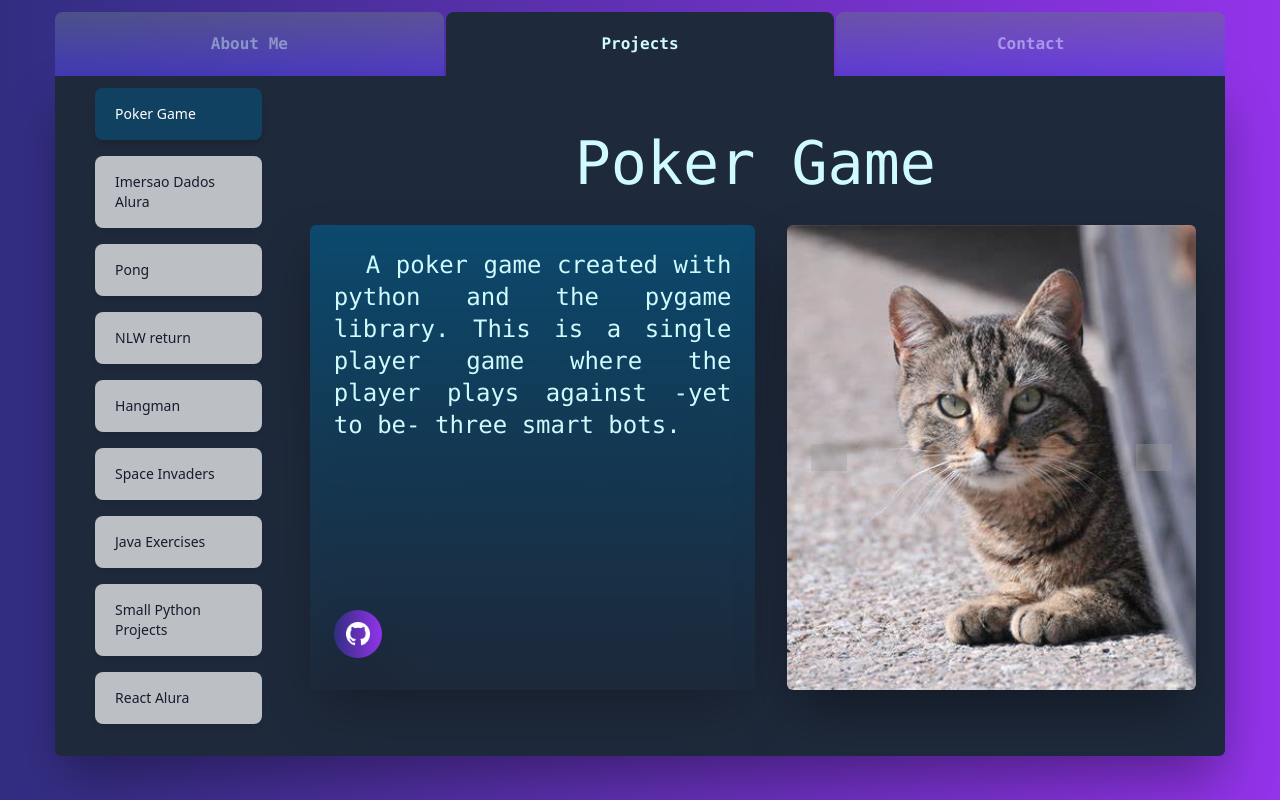
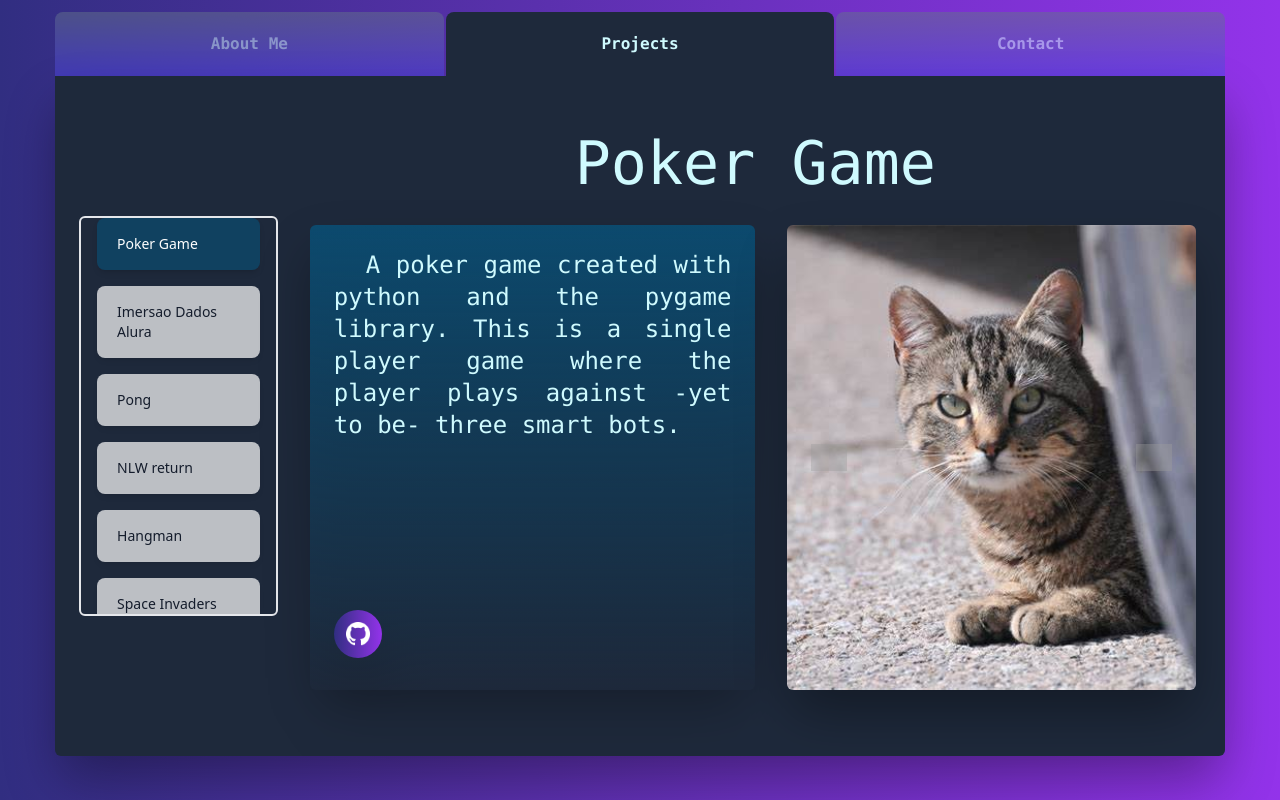
Before and after one commit to phenriquep00/portifolio, a React (Create React App) app: page / in a window 1280 px wide. Both pictures are taken after a click on the element "Projects". Built offline with nearby package versions, Linux system fonts and the light colour scheme; grey boxes are pictures that could not be loaded.

Commit message:
added scroolbar to projects

```diff
--- a/src/components/Content/Projects/Options/RadioGroup.js
+++ b/src/components/Content/Projects/Options/RadioGroup.js
@@ -36,11 +36,10 @@ export function Options({ onSelectedProjectChange }) {
 
 
   return (
-    <div className="w-full px-4 pt-28 self-center" >
-      <div className="" >
+      <div className="w-[100%] px-4 max-h-[400px] border-2 inset-0 overflow-auto rounded-md" >
         <RadioGroup value={selected} onChange={setSelected} onClick={onSelectedProjectChange}>
           <RadioGroup.Label className="sr-only">Server size</RadioGroup.Label>
-          <div className="space-y-4">
+          <div className=" w-full space-y-4 ">
             {plans.map((plan) => (
               <RadioGroup.Option
                 key={plan.name}
@@ -83,6 +82,5 @@ export function Options({ onSelectedProjectChange }) {
           </div>
         </RadioGroup>
       </div>
-    </div>
   )
 }
--- a/src/components/Content/Projects/Projects.js
+++ b/src/components/Content/Projects/Projects.js
@@ -18,7 +18,7 @@ export function Projects() {
     return (
         <div className="flex flex-row w-full h-full">
 
-            <div className="p-4 w-[20%] h-[80%] flex flex-col content-evenly items-center justify-center"> {/* Options div */}
+            <div className="p-4 w-[20%] h-[100%] flex flex-col items-center justify-center"> {/* Options div */}
                 <Options onSelectedProjectChange={handleSelectedProjectChange} />
             </div>
 
```
